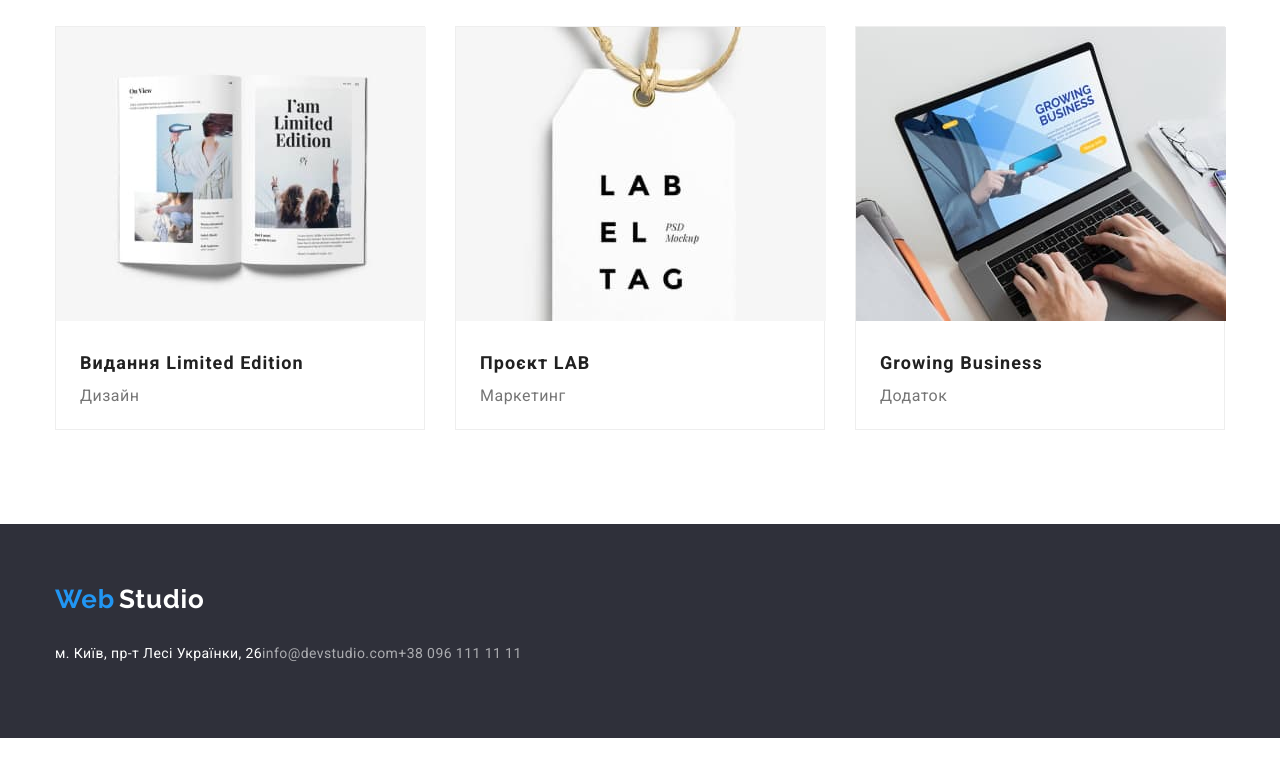
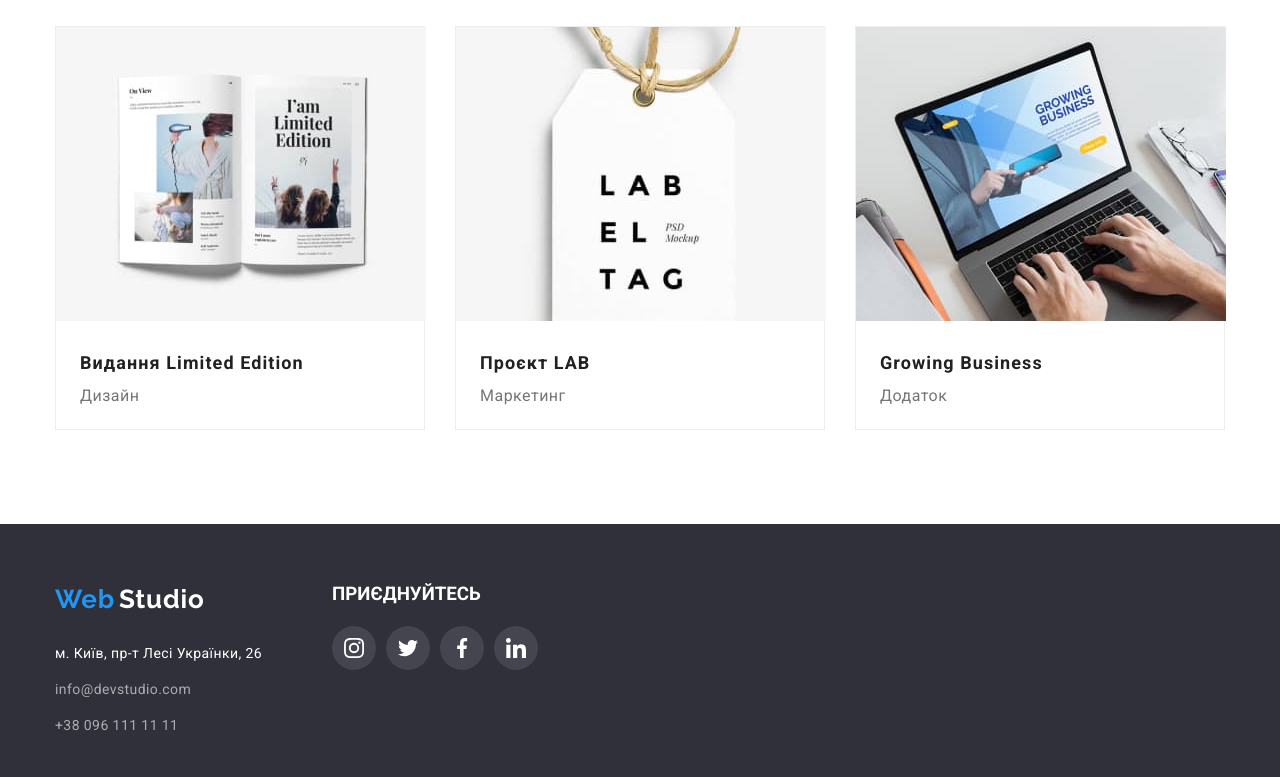
Before and after one commit to NesmashIgor/goit-markup-hw-04, a plain HTML site: page portfolio.html in a window 1280 px wide. Shown: the part 1105-1882 px from the top of the page. Before the commit the page ends 1843 px from the top, so only its background shows below. Drawn offline with nearby package versions, Linux system fonts and the light colour scheme.

Commit message:
Update portfolio.html

```diff
--- a/portfolio.html
+++ b/portfolio.html
@@ -32,8 +32,18 @@
                     </ul>
                 </nav>
                 <ul class="list contact-container">
-                <li><a class="header-contact" href="mailto:info@devstudio.com">info@devstudio.com</a></li>
-                <li><a class="header-contact" href="tel:+380961111111">+38 096 111 11 11</a></li>
+                    <li >
+                        <a class="header-contact" href="mailto:info@devstudio.com">
+                            <svg class="header-icon" width="16px" hight="12px">
+                                <use href="./image/icons.svg#icon-envelope"></use>
+                            </svg>
+                            info@devstudio.com</a>
+                    </li>
+                    <li><a class="header-contact" href="tel:+380961111111">
+                        <svg class="header-icon" width="10px" hight="16px">
+                            <use href="./image/icons.svg#icon-phone"></use>
+                        </svg>
+                        +38 096 111 11 11</a></li>
                 </ul>
             </div>
         </div>
@@ -111,17 +121,16 @@
         </section>
     </main>
     <footer class="footer">
-        <div class="container">
+        <div class="container footer-address-container">
+            <div>
                 <div class="footer-logo-container">
                     <a class="logo" href="./Index.html"><span class="logofooter-web">Web</span> <span
                             class="logofooter-studio">Studio</span></a>
                 </div>
                     <address>
                         <ul class="list">
-                    <div class="footer-address-container">
                                 <li class="footer-list">
-                            <a class="footer-address" href="https://goo.gl/maps/vx4o7UGsGTstNRBW8">м. Київ, пр-т Лесі
-                                Українки, 26</a>
+                                    <a class="footer-address" href="https://goo.gl/maps/vx4o7UGsGTstNRBW8">м. Київ, пр-т Лесі Українки, 26</a>
                                 </li>
                                 <li class="footer-list">
                                     <a class="footer-contact" href="mailto:info@devstudio.com">info@devstudio.com</a>
@@ -129,9 +138,46 @@
                                 <li>
                                     <a class="footer-contact" href="tel:+380961111111">+38 096 111 11 11</a>
                                 </li>
-                    </div>
                         </ul>
                     </address>
+            </div>
+        <div class="social-container">
+            <div>
+                <h3 class="social-title">приєднуйтесь</h3>
+            </div>
+            <div>
+                <ul class="list social-list">
+                <li class="social-items">
+                    <a class="social-link" href="#">
+                        <svg class="social-icon" width="20px" height="20px">
+                            <use href="./image/icons.svg#icon-instagram-2"></use>
+                        </svg>
+                    </a>
+                </li>
+                <li class="social-items">
+                    <a class="social-link" href="#">
+                        <svg class="social-icon" width="20px" height="20px">
+                            <use href="./image/icons.svg#icon-twitter-1"></use>
+                        </svg>
+                    </a>
+                </li>
+                <li class="social-items">
+                    <a class="social-link" href="#">
+                        <svg class="social-icon" width="20px" height="20px">
+                            <use href="./image/icons.svg#icon-facebook-1"></use>
+                        </svg>
+                    </a>
+                </li>
+                <li class="social-items">
+                    <a class="social-link" href="#">
+                        <svg class="social-icon" width="20px" height="20px">
+                            <use href="./image/icons.svg#icon-linkedin-1"></use>
+                        </svg>
+                    </a>
+                </li>
+            </ul>
+        </div>
+        </div>
     </div>
     </footer>
 </body>
```
Lines whose indentation alone changed are shown as unchanged.
